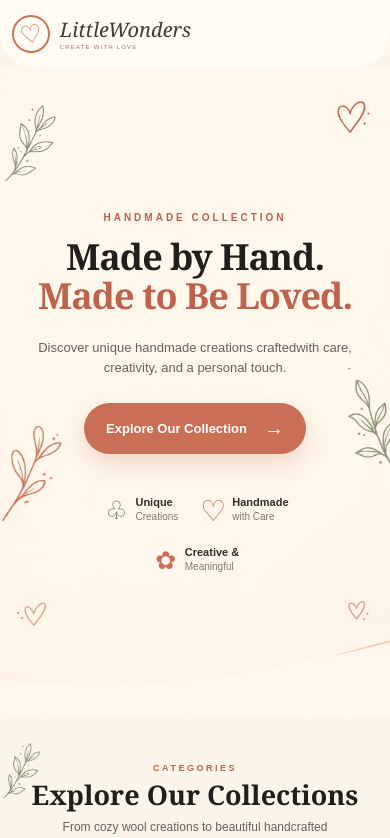
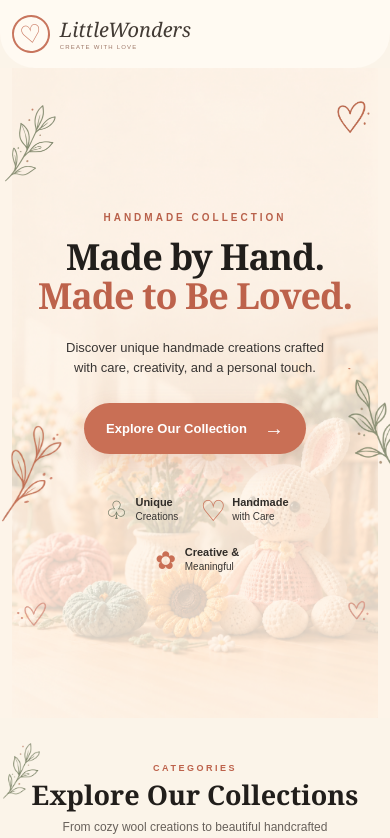
Before and after one commit to hemanthkumar387/little-wonders, a React app: page / in a window 390 px wide. Shown: the top 838 px of the page. Built offline with nearby package versions, Linux system fonts and the light colour scheme; the HTML template or start-up script is replaced by a standard one.

Commit message:
second commit

```diff
--- a/src/components/HeroSection/HeroSection.css
+++ b/src/components/HeroSection/HeroSection.css
@@ -422,20 +422,10 @@
   }
 }
 
-/* =========================================
-   MOBILE
-========================================= */
-
 @media (max-width: 768px) {
   .hero-section {
     min-height: 600px;
   }
-
-  /*
-    Keep the background visible,
-    but move it slightly so the bunny
-    doesn't cover the center text.
-  */
 
   .hero-background {
     background-position: center center;
@@ -458,8 +448,6 @@
     padding: 50px 20px;
   }
 
-  /* Eyebrow */
-
   .hero-eyebrow {
     margin-bottom: 15px;
 
@@ -467,8 +455,6 @@
 
     letter-spacing: 3px;
   }
-
-  /* Heading */
 
   .hero-title {
     max-width: 500px;
@@ -479,8 +465,6 @@
 
     letter-spacing: -1px;
   }
-
-  /* Description */
 
   .hero-description {
     max-width: 380px;
@@ -496,8 +480,6 @@
     display: none;
   }
 
-  /* Button */
-
   .hero-button {
     padding: 14px 22px;
 
@@ -505,8 +487,6 @@
 
     font-size: 13px;
   }
-
-  /* Features */
 
   .hero-features {
     width: 100%;
@@ -542,6 +522,7 @@
 
   .feature-content span {
     font-size: 10px;
+    color: #383533;
   }
 
   .leaf-green {
@@ -581,10 +562,6 @@
   }
 }
 
-/* =========================================
-   SMALL MOBILE
-========================================= */
-
 @media (max-width: 480px) {
   .hero-section {
     min-height: 650px;
@@ -592,6 +569,10 @@
 
   .hero-background {
     min-width: 800px;
+    background-image: url("/images/mobile_hero_image.png");
+    background-position: center center;
+    background-size: auto 100%;
+    background-repeat: no-repeat;
   }
 
   .hero-content {
@@ -605,6 +586,7 @@
 
   .hero-description {
     font-size: 13px;
+    color: #383533;
   }
 
   .hero-features {
@@ -614,6 +596,10 @@
 
   .hero-feature {
     gap: 4px;
+  }
+
+  .mobile-break {
+    display: block;
   }
 
   .leaf-green {
--- a/src/components/HeroSection/HeroSection.jsx
+++ b/src/components/HeroSection/HeroSection.jsx
@@ -58,7 +58,7 @@ const HeroSection = () => {
 
         <p className="hero-description">
           Discover unique handmade creations crafted
-          <br className="desktop-break" />
+          <br className="mobile-break" />
           with care, creativity, and a personal touch.
         </p>
 
```
Also changed, not shown: public/images/mobile_hero_image.png (added).
